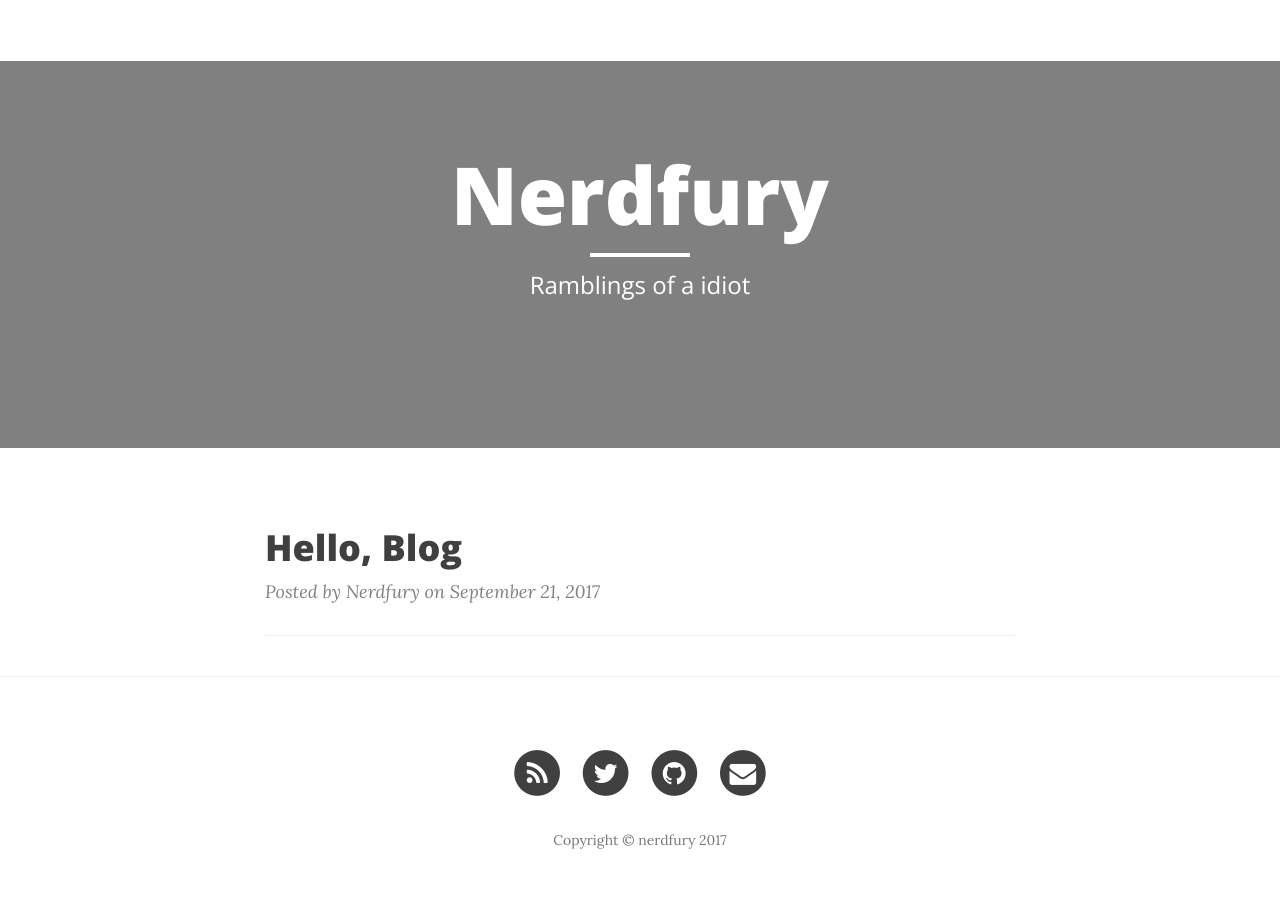
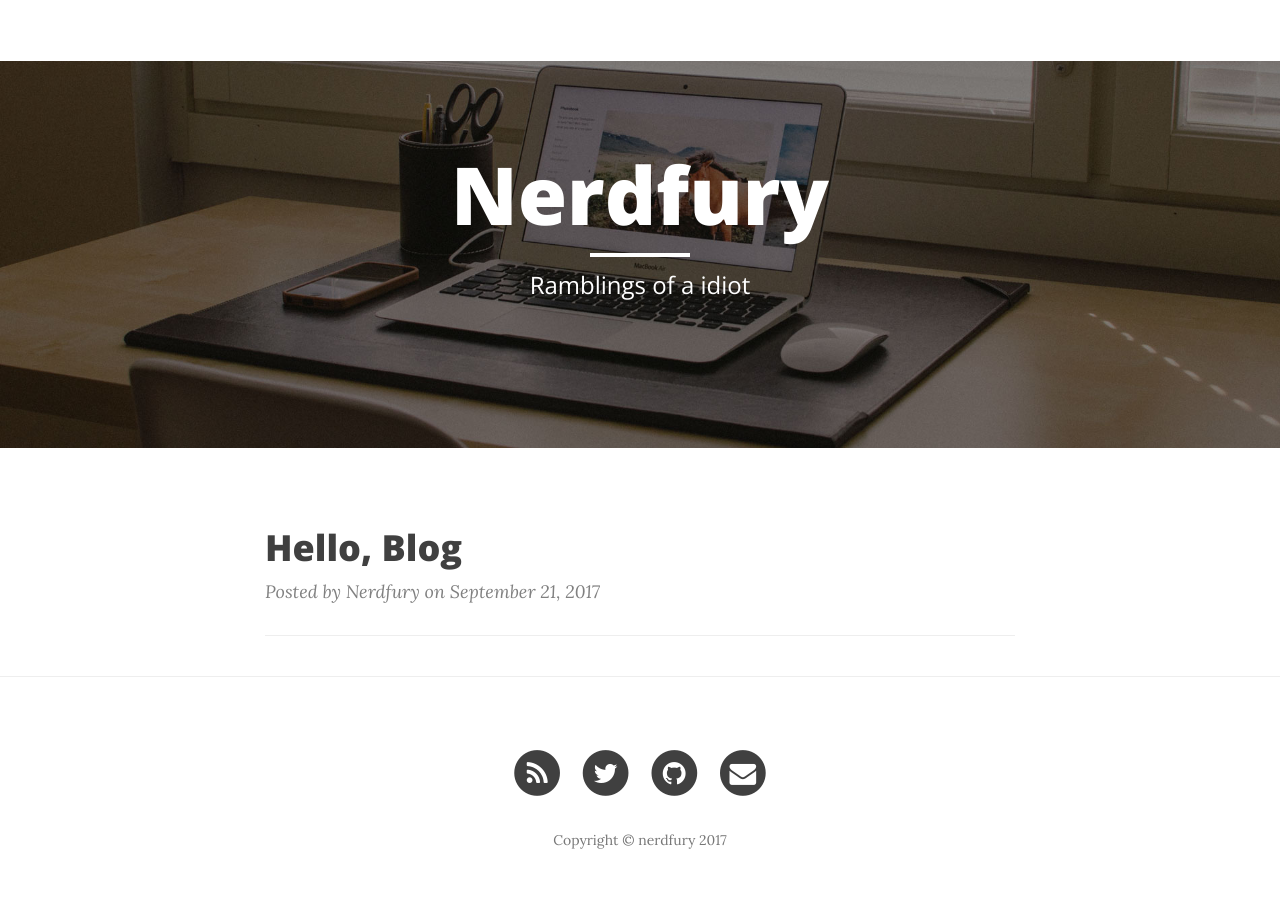
Before and after one commit to mrb0nj/nerdfury.github.io, a Jekyll site: the page built from index.html, in a window 1280 px wide. Built offline with Jekyll 4.4.1, drawn with Linux system fonts in a browser that asks for light colours; nearby versions of some CDN libraries; the list of posts is cut into pages by our own code.

Commit message:
Using correct header-img config option

```diff
--- a/_config.yml
+++ b/_config.yml
@@ -1,5 +1,5 @@
 title: Nerdfury
-header: img/home-bg.jpg
+header-img: img/home-bg.jpg
 email: nerdfury@fivedegrees.co.uk
 copyright_name: nerdfury
 description: "Random ramblings of an idiot"
```
